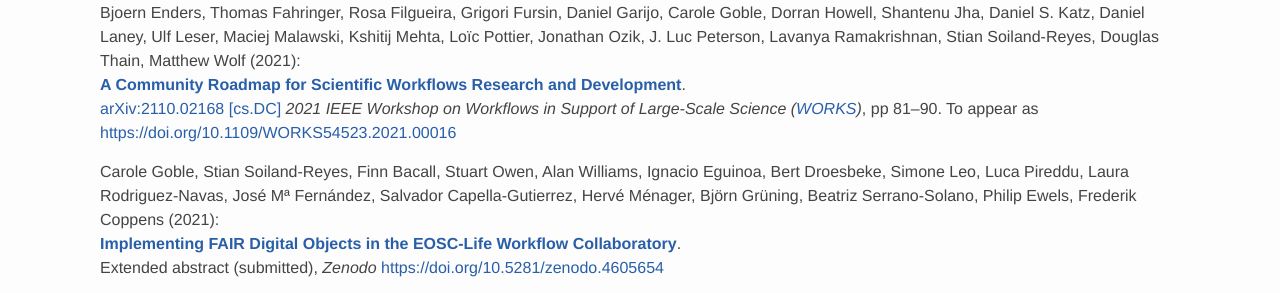
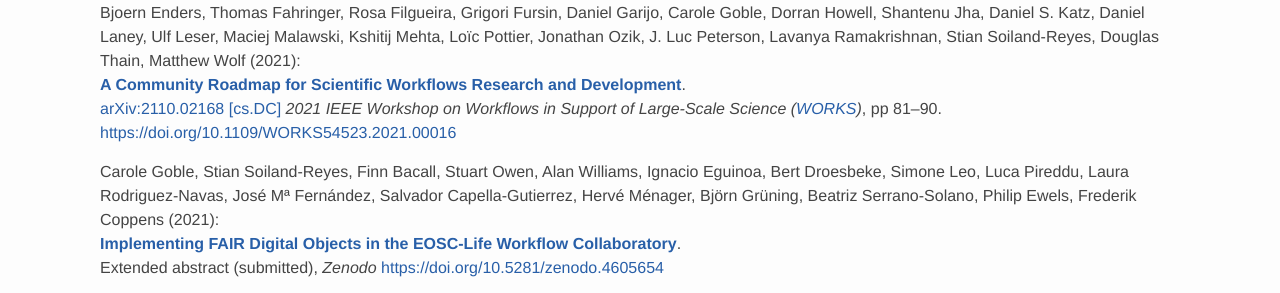
Before and after one commit to eScienceLab/eScienceLab.github.io, a Jekyll site: the page built from publications/index.md, in a window 1280 px wide and 900 px high, scrolled down 1660 px. Shown: the part 160-453 px from the top of the window. Built offline with Jekyll 4.4.1, drawn with Linux system fonts in a browser that asks for light colours; comment, search, counter and statistics services are not loaded.

Commit message:
WORKS paper DOI

```diff
--- a/publications/index.md
+++ b/publications/index.md
@@ -96,7 +96,7 @@
 [**A Community Roadmap for Scientific Workflows Research and Development**](https://arxiv.org/pdf/2110.02168).
 [arXiv:2110.02168 [cs.DC]](https://arxiv.org/abs/2110.02168)
 _2021 IEEE Workshop on Workflows in Support of Large-Scale Science ([WORKS](https://works-workshop.org/))_, pp 81–90.
-To appear as <https://doi.org/10.1109/WORKS54523.2021.00016>
+<https://doi.org/10.1109/WORKS54523.2021.00016>
 
 Carole Goble, Stian Soiland-Reyes, Finn Bacall, Stuart Owen, Alan Williams, Ignacio Eguinoa, Bert Droesbeke, Simone Leo, Luca Pireddu, Laura Rodriguez-Navas, José Mª Fernández, Salvador Capella-Gutierrez, Hervé Ménager, Björn Grüning, Beatriz Serrano-Solano, Philip Ewels, Frederik Coppens (2021):
 [**Implementing FAIR Digital Objects in the EOSC-Life Workflow Collaboratory**](https://doi.org/10.5281/zenodo.4605654).
```
